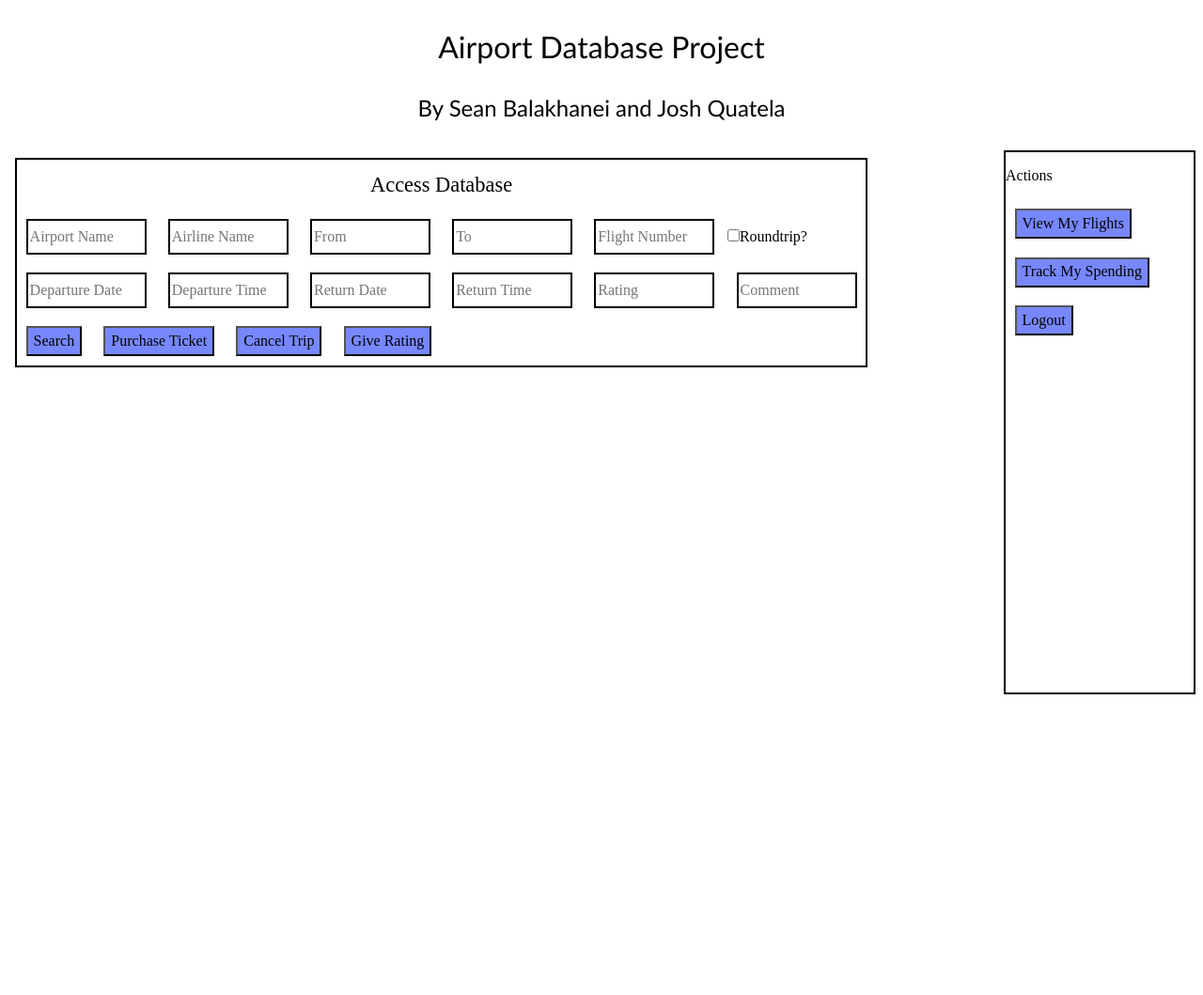
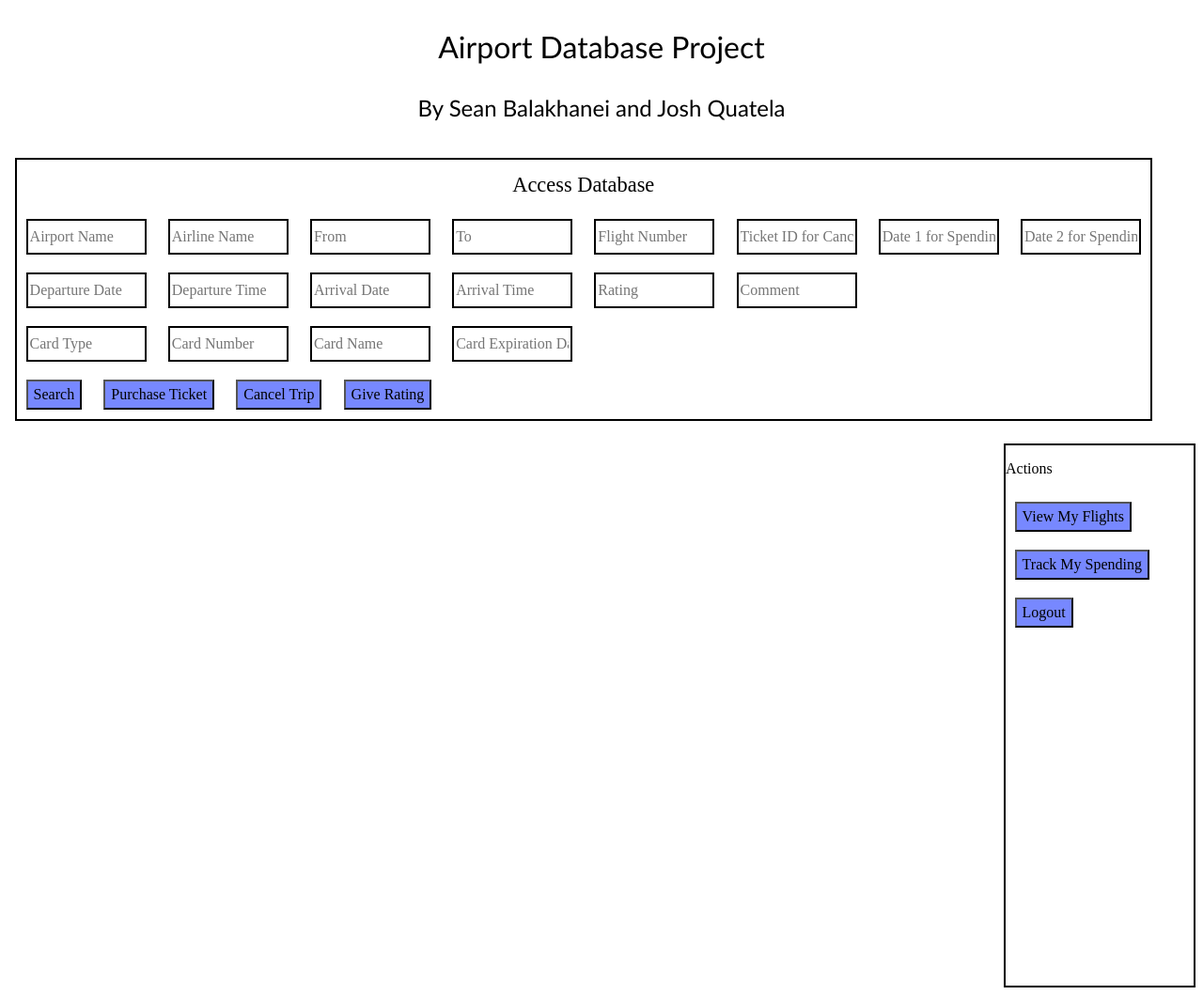
Before and after one commit to sean-balks/databases_final_project, a Flask app: page /rate in a window 1280 px wide. Shown: the whole page at 94% size. Before the commit the page ends 739 px from the top, so only its background shows below. Run offline with Flask 2, Linux system fonts and the light colour scheme; the visitor is signed in with stand-in values (Sample User, id 1); data that the repository does not hold is empty; some libraries are stand-ins or nearby versions.

Commit message:
added middleware

```diff
--- a/app.py
+++ b/app.py
@@ -146,6 +146,7 @@ def registerStaff():
             return redirect(url_for('login'))
     return render_template("staff.html", error=error)
 
+
 @app.route("/public_search", methods=["GET", "POST"])
 def public_search():
     error = None
@@ -177,13 +178,6 @@ def cancelTrip():
     # We assume the cancelled flight is valid and in more than 24 hours
     cursor = conn.cursor()
     ticketID = request.form["ticket_id"]
-    updateQuery = "UPDATE ticket SET customer_email = NULL WHERE customer_email = \"" + session['Username'] + "\" AND ticket_id = \"" + ticketID + "\""
-    if not cursor.execute(updateQuery):
-        error="Unsuccessful cancellation. Please try again."
-        cursor.close()
-        return render_template('customer.html', error=error)
-
-    conn.commit()
 
     # delete the ticket from the purchase table
     deleteQuery = "DELETE FROM purchase WHERE email = \"" + session['Username'] + "\" AND ticket_id = \"" + ticketID + "\""
@@ -192,7 +186,7 @@ def cancelTrip():
         return render_template("customer.html", error=error)
     conn.commit()
     cursor.close()
-    return render_template("customer.html", results="Ticket cancelled successully")
+    return render_template("customer.html", error="Ticket cancelled successully")
 
 
 @app.route("/customerSearch", methods=["GET"])
@@ -254,10 +248,9 @@ def rateFlight():
     cursor.execute(query)
     results = cursor.fetchall()
     if request.method == "POST":
-        form = request.form.to_dict()
-        custComment = form['comment']
-        custRating = form['rating']
-        flightNum = list(form)[2]
+        custComment = request.form['comment']
+        custRating = request.form['rating']
+        flightNum = request.form['flight_num']
         customerEmail = session['Username']
 
 
@@ -690,51 +683,86 @@ def revenue():
     return render_template("staff.html", title=graph_title, max=25000, m_val = month_values, y_val = year_values)
 
 
-@app.route("/customerPurchase/<flight_info>", methods=["POST", "GET"])
+@app.route("/customerPurchase", methods=["POST", "GET"])
 @require_cust_login
-def customerPurchase(flight_info):
+def customerPurchase():
     cursor = conn.cursor()
     error = None
-    results = flight_info.split("|")
-    flight_num = results[0]
+    cust_email = session['Username']
 
-    airline_name = results[1]
-    base_price = results[2]
-    depDate = results[3]
-    depTime = results[4]
+    airline_name = request.form['airline_name']
+    flight_number = request.form['flight_number']
+    departure_date = request.form['departure_date']
+    departure_time = request.form['departure_time']
 
-    query = f'''select airplane_id from flight where flight_number = {flight_num} and departure_date = \'{depDate}\' and departure_time = \'{depTime}\''''
+    card_type = request.form['card_type']
+    card_number = request.form['card_number']
+    card_name = request.form['card_name']
+    exp_date = request.form['card_expiration_date']
+
+    today = datetime.today().strftime('%Y-%m-%d')
+    if exp_date <= today:
+        error= "Card has expired. Try a valid card"
+        cursor.close()
+        render_template("customer.html", error=error)
+
+    query = "SELECT num_of_seats FROM flight natural join airplane where airline_name = \"" + airline_name + "\" and flight_number = \"" + flight_number + "\" and departure_date = \"" + departure_date + "\" and departure_time = \"" + departure_time + "\""
     cursor.execute(query)
-    airplane_id = cursor.fetchone()['airplane_id']
-    query = f'''select num_seats from airplane where airplane_id = {airplane_id}'''
+    flight_capacity = cursor.fetchone()["num_of_seats"]
+
+    query = "SELECT COUNT(ticket_id) AS num_tickets FROM ticket"
     cursor.execute(query)
+    num_tickets = cursor.fetchone()['num_tickets']
 
-    num_seats = cursor.fetchone()['num_seats']
+    query = "SELECT COUNT(ticket_id) as num_seats_bought FROM ticket natural join flight natural joing purchase where airline_name = \"" + airline_name + "\" and flight_number = \"" + flight_number + "\" and departure_date = \"" + departure_date + "\" and departure_time = \"" + departure_time + "\" and customer_email IS NOT NULL"
+    cursor.execute(query)
+    num_seats_bought = cursor.fetchone()['num_seats_bought']
 
-    query = f'''select count(*) from ticket where flight_number = {flight_num}'''
+    query = "SELECT base_price FROM flight natural join airplane where airline_name = \"" + airline_name + "\" and flight_number = \"" + flight_number + "\" and departure_date = \"" + departure_date + "\" and departure_time = \"" + departure_time + "\""
     cursor.execute(query)
-    number_of_pass = cursor.fetchone()['count(*)']
-    if number_of_pass >= (num_seats * 0.7):
-        base_price *= 1.2
+    base_price = cursor.fetchone()['base_price']
+
+    if num_seats_bought >= flight_number * 0.6 and num_seats_bought < flight_capacity:
+        price_of_ticket = base_price * 1.25
+    elif num_seats_bought < flight_number * 0.6 and num_seats_bought < flight_capacity:
+        price_of_ticket = base_price
+    else:
+        error = "Flight is full, choose another flight"
+        cursor.close()
+        return render_template("customer.html", error=error)
+
+    # flight has seats open, need to make new ticket
+    query = "SELECT * FROM purchase where airline_name = \""+ airline_name +"\" and flight_number = \"" + flight_number + "\" and departure_date = \"" + departure_date + "\" and departure_time = \"" + departure_time + "\" and customer_email IS NOT NULL"
+    cursor.execute(query)
+    existing_tickets = cursor.fetchall()
+
+    if existing_tickets:
+        ticket_id = existing_tickets[0]['ticket_id']
+        update = "UPDATE purchase SET customer_email = \""+ cust_email +"\", sold_price = \""+ price_of_ticket +"\" where ticket_id = \""+ ticket_id +"\""
+        cursor.execute(query)
+        conn.commit()
+    else:       # need to create new ticket
+        ticket_id = num_tickets + 1
+        query = "INSERT INTO ticket VALUES(\""+ ticket_id +"\", \""+ airline_name +"\", \""+ flight_number +"\")"
+        if not cursor.execute(query):
+            error="Error occured. Please attempt purchase again"
+            cursor.close()
+            return render_template("customer.html", error=error)
+        conn.commit()
 
     currTime = datetime.datetime.now()
     date = currTime.strftime("\'%Y-%m-%d\'")
     time = currTime.strftime("\'%H:%M:00\'")
 
-    query = f'''SELECT ticket_id FROM ticket ORDER BY ticket_id DESC LIMIT 1'''
-    cursor.execute(query)
-    ticket_id = cursor.fetchone()['ticket_id'] # get the last ticket_id, add 1
-    ticket_id += 1
-    if ticket_id > 99999999: # all possible ticket_id already used, need to wrap back to 0
-        ticket_id = 0
-    if request.method == "POST":
-        query = f'''insert into purchases values ({ticket_id}, \'{session['Username']}\', null, {base_price}, {date}, {time}, \'{request.form['cardType']}\', {request.form['cardNumber']}, \'{request.form['cardName']}\', \'{request.form['expDate']}\')'''
-        cursor.execute(query)
-        query = f'''insert into ticket values ({ticket_id}, \'{airline_name}\', {flight_num})'''
-        cursor.execute(query)
-        error = "Succesful Purchase!"
+    query = "INSERT INTO purchase VALUES(\""+ cust_email +"\", \""+ airline_name +"\", \""+ price_of_ticket +"\", \""+ date +"\", \""+ time +"\", \""+ card_type +"\", \""+ card_number +"\", \""+ card_name +"\", \""+ exp_date +"\")"
+    if not cursor.execute(query):
+        error="Purchase unsuccessful. Try again."
+        cursor.close()
+        return render_template("customer.html", error=error)
+    conn.commit()
     cursor.close()
-    return render_template("customer.html", name=airline_name, number=flight_num, price=base_price, error=error, date=depDate, time=depTime)
+
+    return render_template("customer.html", error="Purchase successful!")
 
 
 @app.route('/logout', methods=["GET"])
--- a/templates/customer.html
+++ b/templates/customer.html
@@ -20,27 +20,42 @@
     <div class="db">
         <p class="sign_in">Access Database</p>
         <div>
+            <form method="post" action="">
                 <input type="text" class="info_input" name="airport_name" id="airport_name" placeholder="Airport Name">
                 <input type="text" class="info_input" name="airline_name" id="airline_name" placeholder="Airline Name">
                 <input type="text" class="info_input" name="source_city" id="source_city" placeholder="From">
                 <input type="text" class="info_input" name="dest_city" id="dest_city" placeholder="To">
                 <input type="text" class="info_input" name="flight_num" id="flight_num" placeholder="Flight Number">
-            <input type="checkbox">Roundtrip?</input>
+                <input type="text" class="info_input" name="ticket_id" id="ticket_id" placeholder="Ticket ID for Cancellation">
+                <input type="text" class="info_input" name="date1" id="date1" placeholder="Date 1 for Spending Report">
+                <input type="text" class="info_input" name="date2" id="date2" placeholder="Date 2 for Spending Report">
+            </form>
         </div>
 
         <div>
+            <form method="post" action="">
                 <input type="text" class="info_input" name="departure_date" id="departure_date" placeholder="Departure Date">
                 <input type="text" class="info_input" name="departure_time" id="departure_time" placeholder="Departure Time">
-            <input type="text" class="info_input" name="return_date" id="return_date" placeholder="Return Date">
-            <input type="text" class="info_input" name="return_time" id="return_time" placeholder="Return Time">
+                <input type="text" class="info_input" name="return_date" id="arrival_date" placeholder="Arrival Date">
+                <input type="text" class="info_input" name="return_time" id="arrival_time" placeholder="Arrival Time">
                 <input type="number" class="info_input" name="rating" id="rating" min="1" max="5" placeholder="Rating">
                 <input type="text" class="info_input" name="comment" id="comment" placeholder="Comment">
+            </form>
         </div>
 
-        <button class="search_button" id="search">Search</button>
-        <button class="search_button" id="purchase_ticket">Purchase Ticket</button>
-        <button class="search_button" id="cancel_trip">Cancel Trip</button>
-        <button class="search_button" id="give_rating">Give Rating</button>
+        <div>
+            <form method="post" action="">
+                <input type="text" class="info_input" name="card_type" id="card_type" placeholder="Card Type">
+                <input type="text" class="info_input" name="card_number" id="card_number" placeholder="Card Number">
+                <input type="text" class="info_input" name="card_name" id="card_name" placeholder="Card Name">
+                <input type="text" class="info_input" name="card_expiration_date" id="card_expiration_date" placeholder="Card Expiration Date">
+            </form>
+        </div>
+
+        <button class="search_button" formaction="/customerSearch" onclick="customerSearch()" id="search">Search</button>
+        <button class="search_button" formaction="/customerPurchase" onclick="customerPurchase()" id="purchase_ticket">Purchase Ticket</button>
+        <button class="search_button" formaction="/cancelTrip" onclick="cancelTrip()" id="cancel_trip">Cancel Trip</button>
+        <button class="search_button" formaction="/rate" onclick="rateFlight()" id="give_rating">Give Rating</button>
 
         {% for result in results %}
             <p> {{result}} </p>
@@ -48,11 +63,12 @@
     </div>
 
     <div class="box">
+        <form method="get" action="">
             <p>Actions</p>
-        <button class="search_button" id="view_flights">View My Flights</button>
-        <button class="search_button" id="track_spending">Track My Spending</button>
+            <button class="search_button" formaction="/customerFlight" onclick="customerFlights()" id="view_flights">View My Flights</button>
+            <button class="search_button" formaction="/spending" onclick="customerSpending()" id="track_spending">Track My Spending</button>
             <a href="/logout"><button class="search_button" id="logout" onclick="logout()">Logout</button></a>
-
+        </form>
     </div>
 
 </html>
--- a/templates/staff.html
+++ b/templates/staff.html
@@ -20,13 +20,14 @@
     <div class="db">
         <p class="sign_in">Access Database</p>
         <div>
+            <form method="post" action="">
                 <input type="text" class="info_input" name="airport_name" id="airport_name" placeholder="Airport Name">
                 <input type="text" class="info_input" name="airline_name" id="airline_name" placeholder="Airline Name">
                 <input type="text" class="info_input" name="source_city" id="source_city" placeholder="From">
                 <input type="text" class="info_input" name="dest_city" id="dest_city" placeholder="To">
                 <input type="text" class="info_input" name="flight_num" id="flight_num" placeholder="Flight Number">
                 <input type="text" class="info_input" name="flight_id" id="flight_id" placeholder="Flight ID">
-            <input type="checkbox">Roundtrip?</input>
+            </form>
         </div>
 
         <div>
```
Lines whose indentation alone changed are shown as unchanged.
